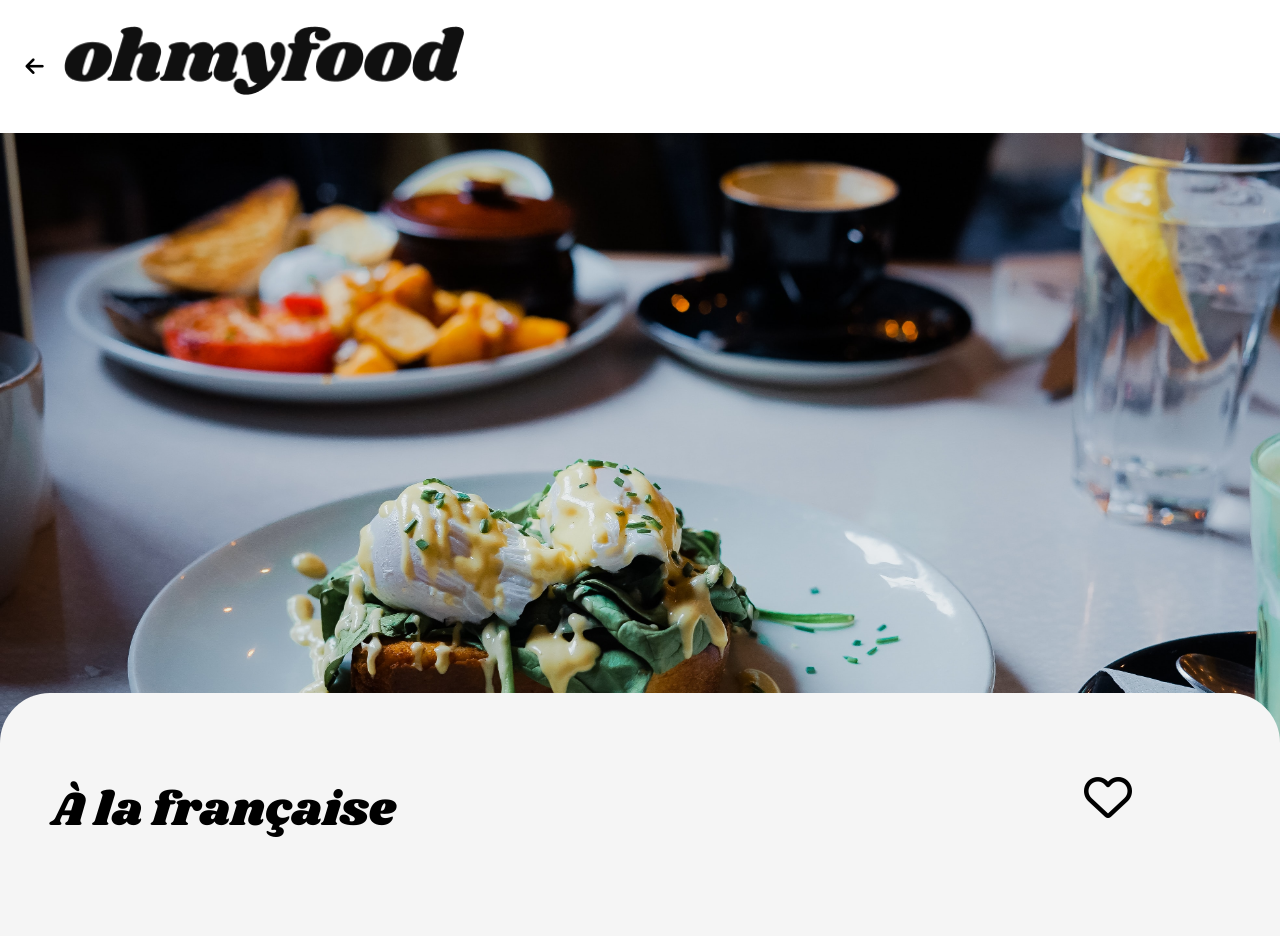
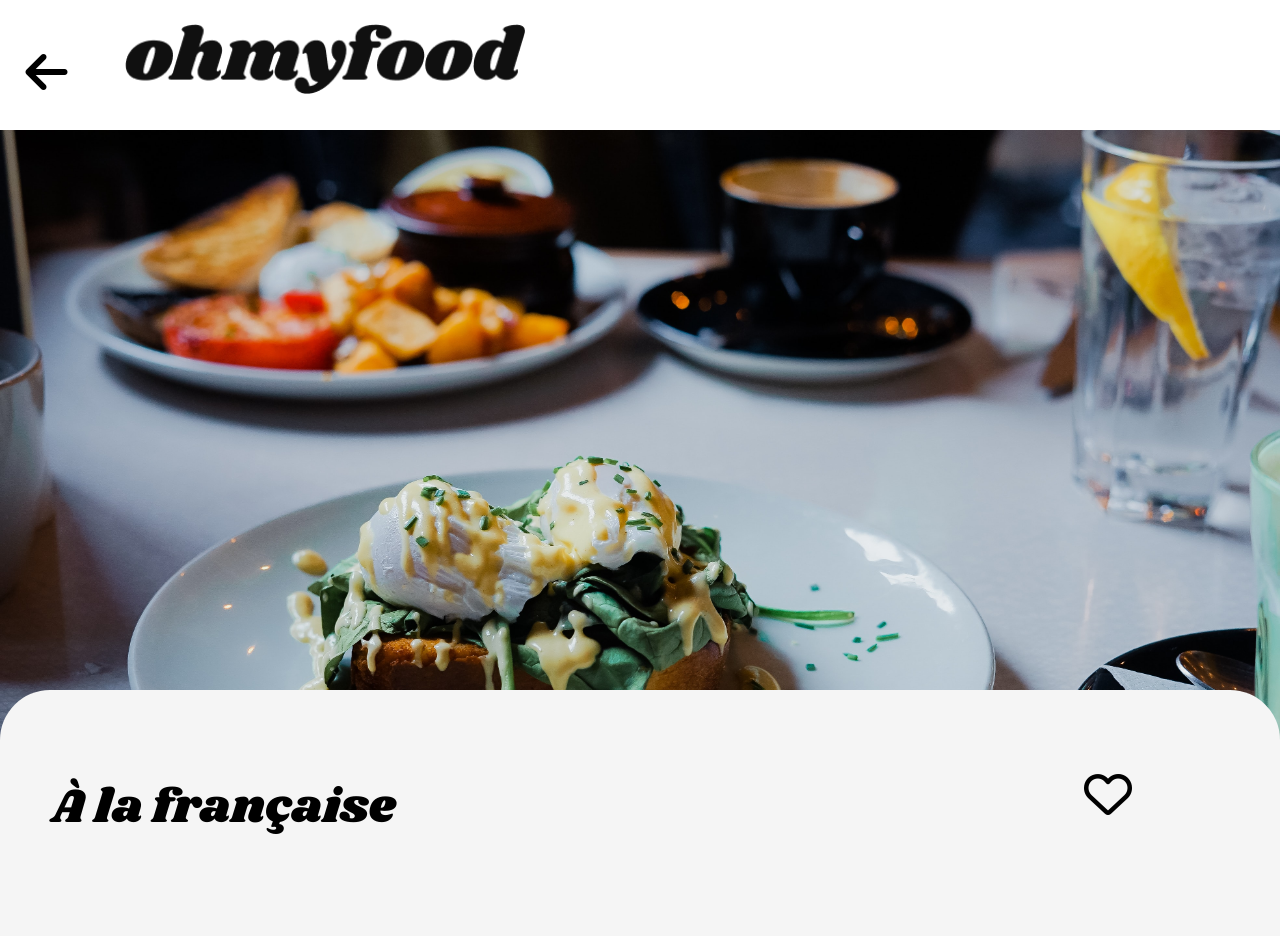
Before and after one commit to Janouy/JeanneBoutry_3_27052021, a website: page francaise.html in a window 1280 px wide. Shown: the top 936 px of the page. Drawn offline with Linux system fonts and the light colour scheme.

Commit message:
correction marge flèche v desktop

```diff
--- a/sass/layout/_header.scss
+++ b/sass/layout/_header.scss
@@ -5,20 +5,23 @@ header{
     justify-content: center;
   @media screen and (min-width: 1024px){
     justify-content: flex-start;
+    margin-left: 5%;
 
   }
 
     .fa-arrow-left{
 
-        font-size: 1.3rem;
+
         position: absolute;
         top: 4%;
         left: 3%;
         color: #000;
         @media screen and (min-width: 1024px){
-          top: 7%;
+          font-size: 3rem;
+          top: 6%;
           left: 2%;
          }
+
     }
 
 }
```
Also changed, not shown: css/style.css, 1 other file.
